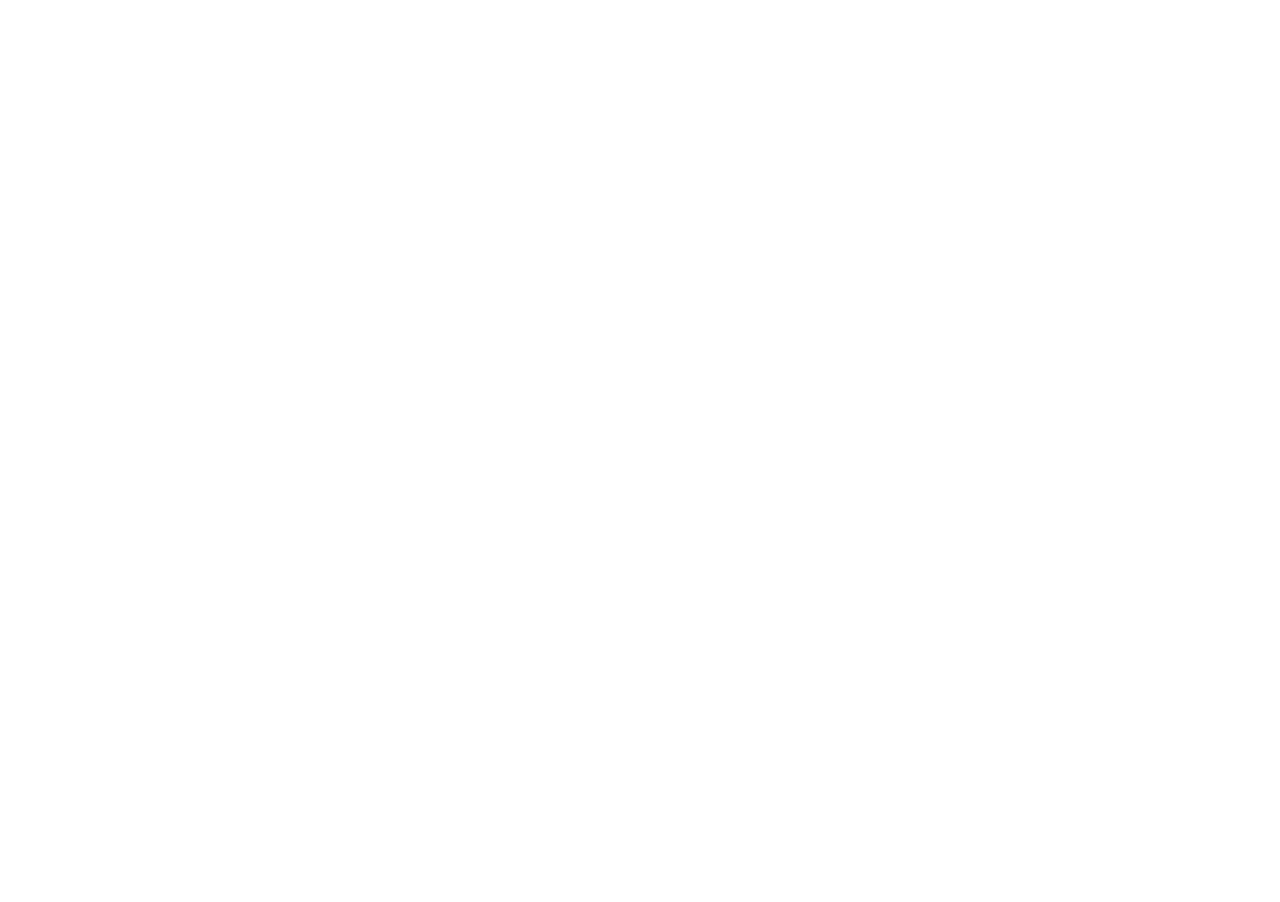
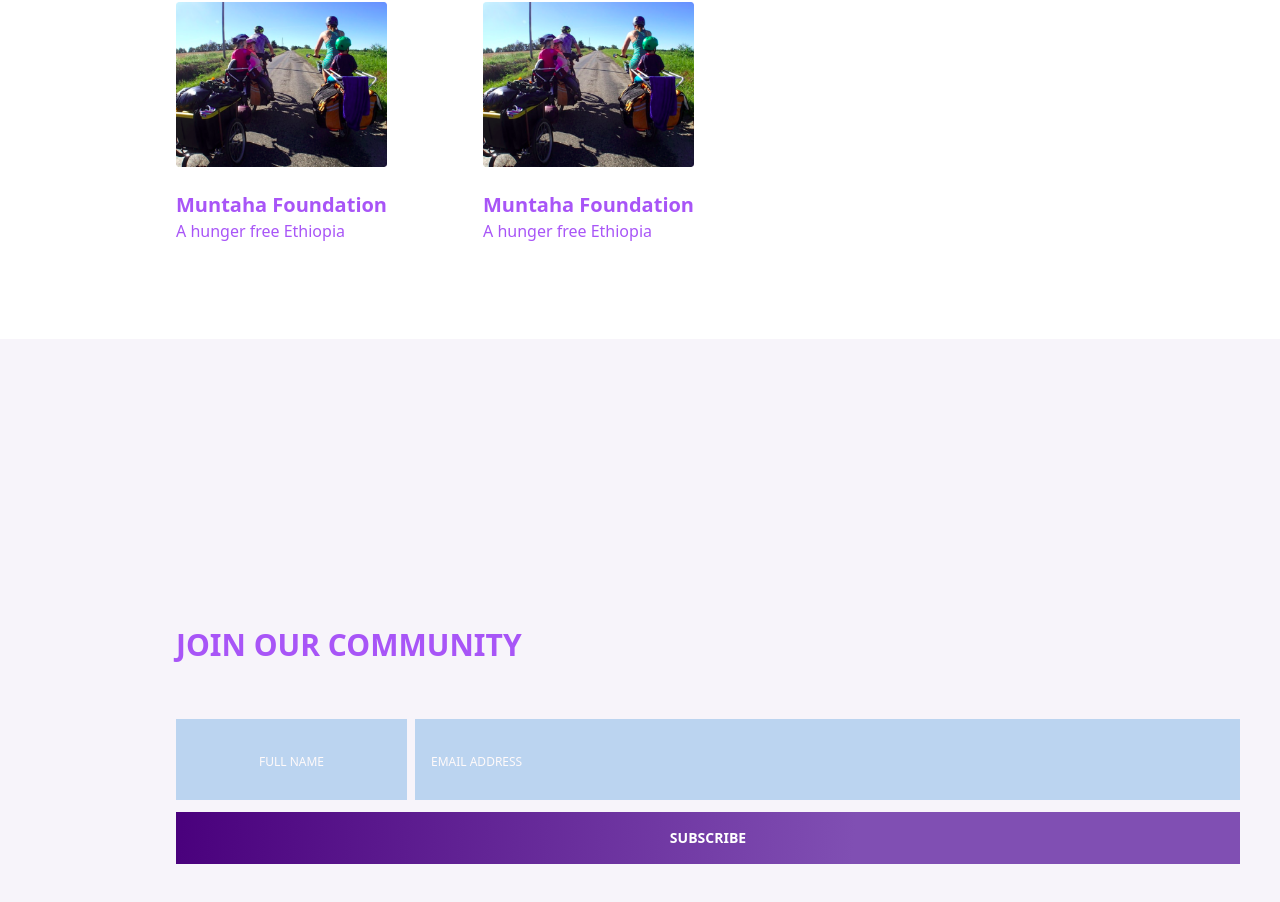
Before and after one commit to abdukasim/muntaha-website, a Next.js app: page / in a window 1280 px wide. Shown: the part 4767-5669 px from the top of the page. Before the commit the page ends 4365 px from the top, so only its background shows below. Built offline with nearby package versions, Linux system fonts and the light colour scheme.

Commit message:
new configurations and css styles

```diff
--- a/pages/index.js
+++ b/pages/index.js
@@ -2,8 +2,10 @@
 import Image from "next/image";
 import AboutSection from "../components/aboutSection";
 import ActivitySection from "../components/activitySection";
+import CommunitySection from "../components/communitySection";
 import DonationSection from "../components/donationSection";
 import Header from "../components/header";
+import NewsSection from "../components/newsSection";
 import StatSection from "../components/statSection";
 
 export default function Home() {
@@ -20,6 +22,8 @@
       <ActivitySection />
       <StatSection />
       <DonationSection />
+      <NewsSection />
+      <CommunitySection />
     </div>
   );
 }
--- a/styles/globals.css
+++ b/styles/globals.css
@@ -45,4 +45,25 @@
   .donation-pattern-lg {
     background-image: linear-gradient(rgba(0, 0, 0, .7), rgba(0,0,0,.8)), url(../public/images/volunteers.png);
   }
+  .name-input-sm {
+    width: 100px;
+    height: 43px;
+    background: rgba(101, 165, 225, 0.41)
+  }
+  .name-input-lg {
+    width: 273px;
+    height: 81px;
+    background: rgba(101, 165, 225, 0.41);
+  }
+  .email-input-sm {
+    height: 43px;
+    background: rgba(101, 165, 225, 0.41);
+  }
+  .email-input-lg {
+    height: 81px;
+    background: rgba(101, 165, 225, 0.41);
+  }
+  .subscribe-btn {
+    background: linear-gradient(94.76deg, #4A017D 0.59%, #804FB3 63.73%);
+  }
 }
--- a/tailwind.config.js
+++ b/tailwind.config.js
@@ -8,6 +8,9 @@
       colors: {
         "sky-blue": "#65A5E1",
         "purple-light": "#D065E1",
+        "brand-gray": "#F7F4FA",
+        "brand-light": "#FFFAFA",
+        "brand-dark": "#191A1C",
       },
       borderWidth: {
         16: "16px",
```
Also changed, not shown: public/images/family-bicycle.png (added).
